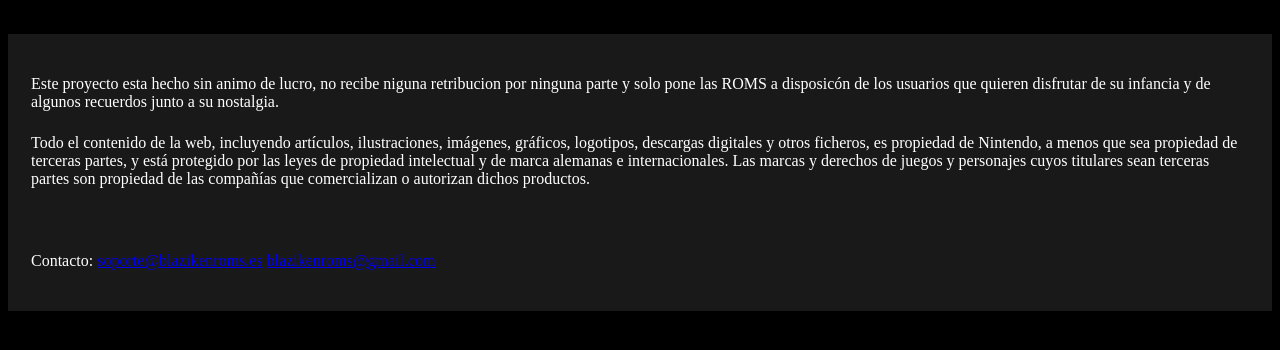
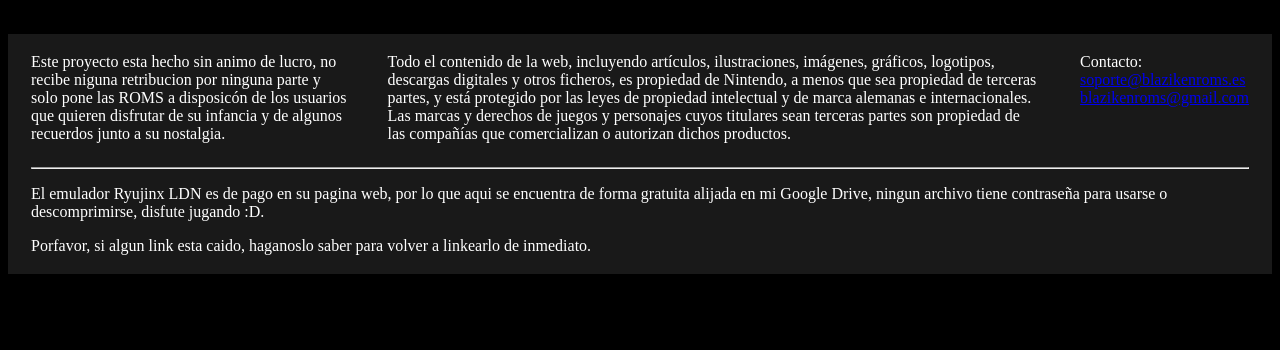
Before and after one commit to RikoSplash/BlazikenRoms, a plain HTML site: page emuladores.html in a window 1280 px wide. Shown: the part 402-752 px from the top of the page. Drawn offline with Linux system fonts and the light colour scheme.

Commit message:
Add files via upload

```diff
--- a/css/index.css
+++ b/css/index.css
@@ -50,9 +50,9 @@ a.enlaces:hover {
 }
 
 .futer {
-  display: flex;
   background-color: rgba(51, 51, 51, 0.496);
   color: white;
+  padding: 3px;
 }
 
 img {
@@ -99,7 +99,18 @@ button {
 /* OTRAS COSITAS */
 
 p.foter {
-  margin: 23px;
+  margin-right: 20px;
+  margin-left: 20px;
+}
+
+hr {
+  margin-left: 20px;
+  margin-right: 20px;
+}
+
+.futer2 {
+  display: flex;
+  justify-content: center;
 }
 
 .gb {
@@ -344,10 +355,6 @@ div.ns img {
   width: 0px;
 }
 
-.futer {
-  display: block;
-}
-
 .hidde1 {
   width: 0px;
 }
--- a/emuladores.html
+++ b/emuladores.html
@@ -47,12 +47,18 @@
 
     <footer>
         <div class="futer">
-            <br>
-            <p class="foter">Este proyecto esta hecho sin animo de lucro, no recibe niguna retribucion por ninguna parte y solo pone las ROMS a disposicón de los usuarios que quieren disfrutar de su infancia y de algunos recuerdos junto a su nostalgia.</p>
-            <p class="foter">Todo el contenido de la web, incluyendo artículos, ilustraciones, imágenes, gráficos, logotipos, descargas digitales y otros ficheros, es propiedad de Nintendo, a menos que sea propiedad de terceras partes, y está protegido por las leyes de propiedad intelectual y de marca alemanas e internacionales. Las marcas y derechos de juegos y personajes cuyos titulares sean terceras partes son propiedad de las compañías que comercializan o autorizan dichos productos.</p>
-            <br>
-            <p class="foter">Contacto: <a href="mailto:soporte@blazikenroms.es">soporte@blazikenroms.es</a> <a href="blazikenroms@gmail.com">blazikenroms@gmail.com</a></p>
-            <br>
+            <div class="futer2">
+                <br>
+                <p class="foter">Este proyecto esta hecho sin animo de lucro, no recibe niguna retribucion por ninguna parte y solo pone las ROMS a disposicón de los usuarios que quieren disfrutar de su infancia y de algunos recuerdos junto a su nostalgia.</p>
+                <p class="foter">Todo el contenido de la web, incluyendo artículos, ilustraciones, imágenes, gráficos, logotipos, descargas digitales y otros ficheros, es propiedad de Nintendo, a menos que sea propiedad de terceras partes, y está protegido por las leyes de propiedad intelectual y de marca alemanas e internacionales. Las marcas y derechos de juegos y personajes cuyos titulares sean terceras partes son propiedad de las compañías que comercializan o autorizan dichos productos.</p>
+                <br>
+                <p class="foter">Contacto: <a href="mailto:soporte@blazikenroms.es">soporte@blazikenroms.es</a> <a href="blazikenroms@gmail.com">blazikenroms@gmail.com</a></p>
+            </div>
+            <hr>
+            <div class="futer3">
+                <p class="foter">El emulador Ryujinx LDN es de pago en su pagina web, por lo que aqui se encuentra de forma gratuita alijada en mi Google Drive, ningun archivo tiene contraseña para usarse o descomprimirse, disfute jugando :D.</p>
+                <p class="foter">Porfavor, si algun link esta caido, haganoslo saber para volver a linkearlo de inmediato.</p>
+            </div>
         </div>
     </footer>
 
```
